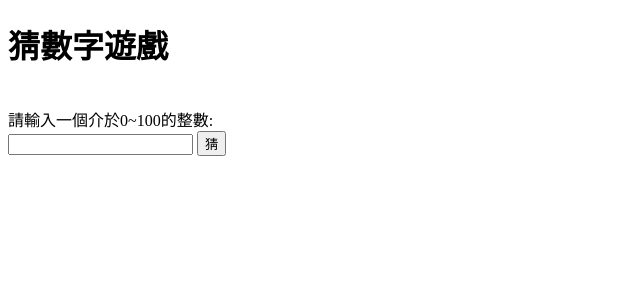
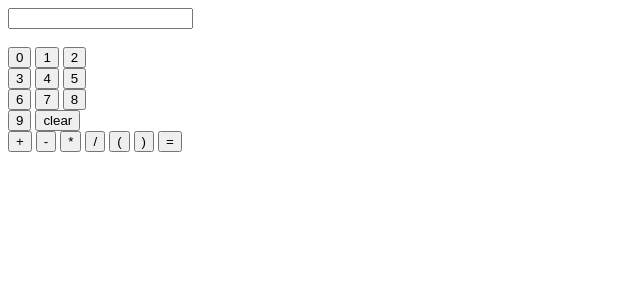
Before and after one commit to 112303542/ME2025Demo, a Python web app: template HW4_JavaScript1/templates/112303542_js_2.html in a window 1280 px wide. Shown: the top 300 px of the page, without its empty margins (0-640 px from the left). Run offline with Jinja, Linux system fonts and the light colour scheme; the template is opened without the code that fills it, so the values that code supplies are empty.

Commit message:
做出數字按鈕

```diff
--- a/HW4_JavaScript1/static/112303542_js_2.js
+++ b/HW4_JavaScript1/static/112303542_js_2.js
@@ -0,0 +1,16 @@
+document.writeln('<input type="text" id="display" readonly><br><br>');
+
+let buttons=[
+    ['0','1','2'],
+    ['3','4','5'],
+    ['6','7','8'],
+    ['9','clear'],
+    ['+', '-', '*', '/', '(', ')', '=']
+];
+
+for(let row of buttons){
+    for(let column of row){
+        document.writeln('<button onclick="buttonClick(\'' + column + '\')">' + column + '</button>');
+    }
+    document.writeln('<br>');
+}
--- a/HW4_JavaScript1/templates/112303542_js_2.html
+++ b/HW4_JavaScript1/templates/112303542_js_2.html
@@ -5,11 +5,5 @@
         <script src="../static/112303542_js_2.js"></script>
     </head>
     <body>
-        <h1><b>猜數字遊戲</b></h1><br>
-        <form>
-            <label for="inputNumber">請輸入一個介於0~100的整數:</label><br>
-            <input name="inputNumber" id="guessNumber">
-            <button type="button" onclick="answer_check()">猜</button>
-        </form>
     </body>
 </html>
```
